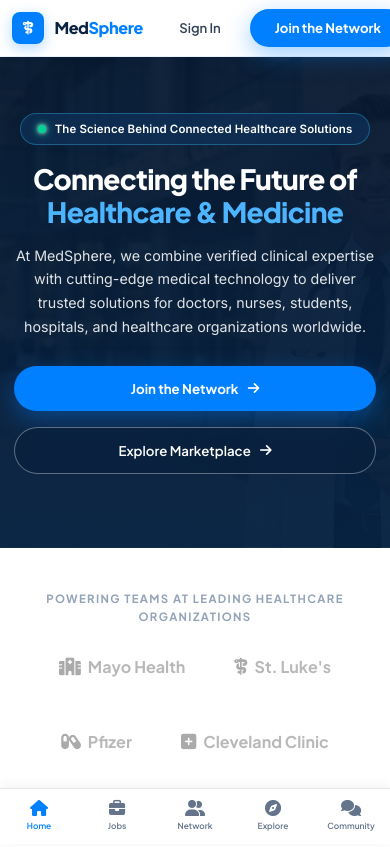
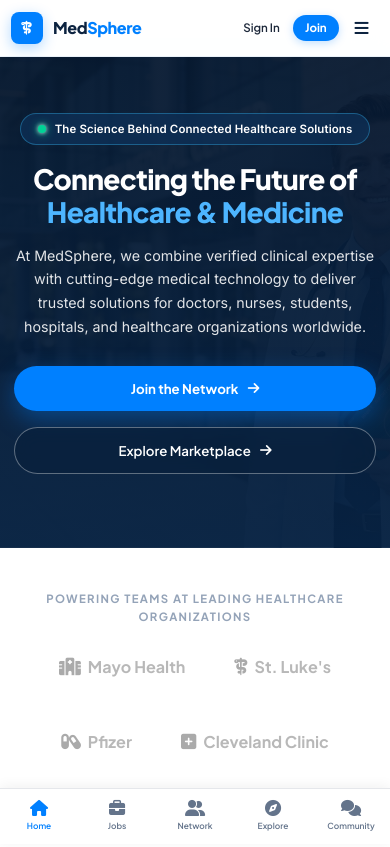
Before and after one commit to abdulsamar09/medspherehealth, a website: page index.html in a window 390 px wide. Shown: the top 847 px of the page. Drawn offline with Linux system fonts and the light colour scheme.

Commit message:
Fix mobile header layout with compact auth buttons and visible toggle

```diff
--- a/css/header-footer.css
+++ b/css/header-footer.css
@@ -120,6 +120,10 @@
   display: flex;
   align-items: center;
   gap: 1.25rem;
+}
+
+.join-text-mobile {
+  display: none;
 }
 
 .header-icon-btn {
--- a/css/mobile.css
+++ b/css/mobile.css
@@ -94,7 +94,7 @@
   /* --- HEADER --- */
   .header-container-feed {
     height: 56px;
-    padding: 0 0.85rem;
+    padding: 0 0.75rem;
     gap: 0.5rem;
   }
   .brand-text { font-size: 1.15rem; }
@@ -102,7 +102,41 @@
   .feed-nav-menu { display: none !important; }
   .header-search-bar { width: 130px !important; min-width: 0; }
   .search-badge-kbd { display: none !important; }
-  .mobile-nav-toggle { display: flex !important; align-items: center; justify-content: center; }
+  .header-right-actions {
+    gap: 0.35rem !important;
+    align-items: center;
+  }
+  .join-text-full { display: none !important; }
+  .join-text-mobile { display: inline !important; }
+  #header-signin-btn {
+    font-size: 0.825rem !important;
+    padding: 0.35rem 0.6rem !important;
+    color: #1e293b !important;
+    font-weight: 600 !important;
+    white-space: nowrap !important;
+  }
+  #header-join-cta {
+    font-size: 0.825rem !important;
+    padding: 0.38rem 0.85rem !important;
+    border-radius: 9999px !important;
+    font-weight: 700 !important;
+    white-space: nowrap !important;
+    box-shadow: 0 2px 8px rgba(0, 128, 255, 0.25) !important;
+  }
+  .mobile-nav-toggle {
+    display: flex !important;
+    align-items: center;
+    justify-content: center;
+    width: 36px;
+    height: 36px;
+    font-size: 1.15rem;
+    color: #0c2340;
+    padding: 0;
+    background: transparent;
+    border: none;
+    cursor: pointer;
+    flex-shrink: 0;
+  }
   .header-right-actions .header-icon-btn:not(.header-avatar-btn) { display: none; }
 
   /* --- MOBILE BOTTOM NAVIGATION BAR --- */
--- a/index.html
+++ b/index.html
@@ -187,7 +187,10 @@
 
         <!-- Logged Out Auth Buttons -->
         <a href="#login" class="btn btn-ghost" id="header-signin-btn">Sign In</a>
-        <a href="#register" class="btn btn-primary" id="header-join-cta">Join the Network</a>
+        <a href="#register" class="btn btn-primary" id="header-join-cta">
+          <span class="join-text-full">Join the Network</span>
+          <span class="join-text-mobile">Join</span>
+        </a>
 
         <!-- Mobile Drawer Toggle -->
         <button class="mobile-nav-toggle" id="mobile-nav-toggle" aria-label="Open mobile menu">
```
